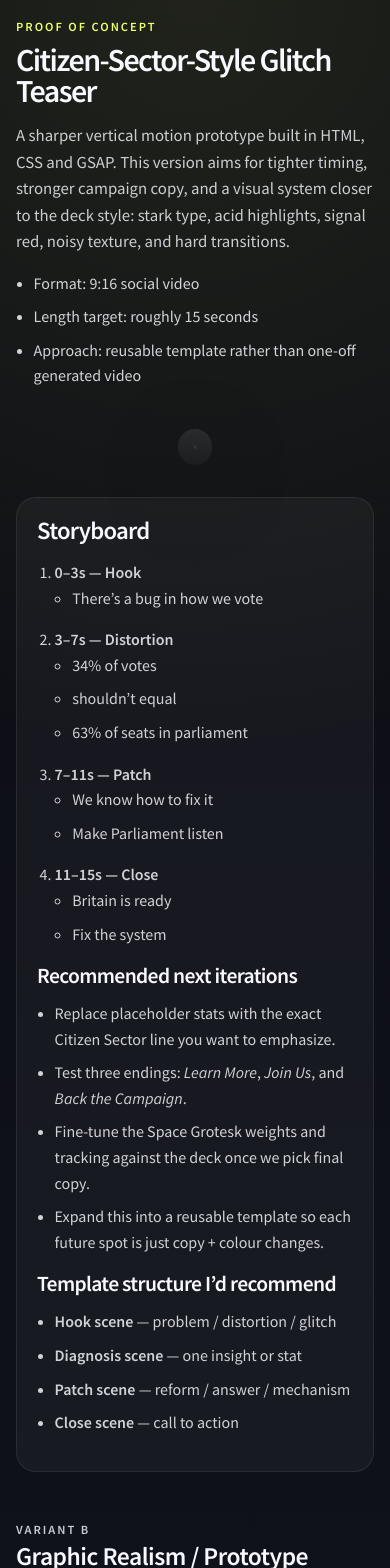
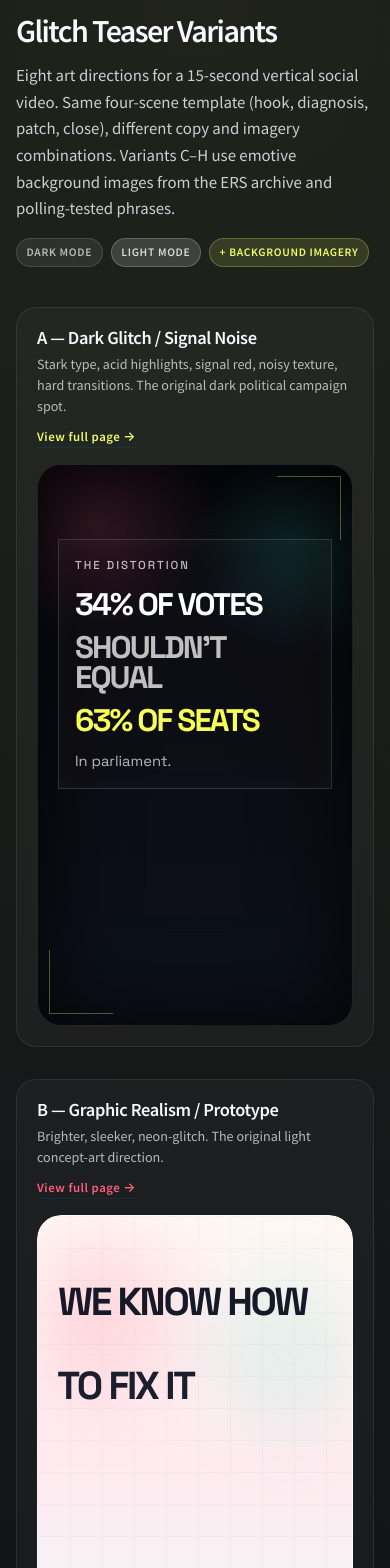
Before and after one commit to fsargent/proportional.uk, a SvelteKit app: page /glitch-poc in a window 390 px wide. Shown: the top 1568 px of the page. Built offline with nearby package versions, Linux system fonts and the light colour scheme.

Commit message:
Refactor: Update Glitch components with new copy, styling, and structure for enhanced messaging and visual consistency

```diff
--- a/src/lib/components/glitch/GlitchSpotH.svelte
+++ b/src/lib/components/glitch/GlitchSpotH.svelte
@@ -111,10 +111,11 @@
 	<div class="scene scene-2">
 		<img class="bg-image" src="/images/glitch/One_rule_for_them_1080.png" alt="" aria-hidden="true" />
 		<div class="stat-card">
-			<div class="stat-line">YOUR VOTE'S</div>
-			<div class="stat-line">VALUE</div>
+			<div class="stat-line">THE VALUE OF</div>
+			<div class="stat-line">YOUR VOTE</div>
 			<div class="stat-line accent">DEPENDS ON</div>
 			<div class="stat-line accent">WHERE YOU LIVE</div>
+			<div class="stat-kicker">That's not fair.</div>
 		</div>
 	</div>
 
@@ -123,7 +124,7 @@
 		<div class="fix-line">LET'S CHANGE</div>
 		<div class="fix-line accent">THE SYSTEM</div>
 		<div class="proto-box">
-			<div class="tiny">FAIRER REPRESENTATION</div>
+			<div class="proto-label">FAIRER VOTES = BETTER REPRESENTATION</div>
 			<div class="proto-grid">
 				{#each Array(12) as _, i}
 					<div class="cell"></div>
@@ -206,7 +207,7 @@
 		opacity: 0.22;
 	}
 
-	.tiny, .brand {
+	.brand {
 		font-size: 0.72rem;
 		letter-spacing: 0.17em;
 		text-transform: uppercase;
@@ -247,13 +248,22 @@
 	}
 
 	.stat-line {
-		margin-top: 0.85rem;
-		font-size: clamp(1.55rem, 8vw, 2.8rem);
+		margin-top: 0.35rem;
+		font-size: clamp(1.35rem, 7vw, 2.4rem);
 		line-height: 0.94;
 		font-weight: 700;
 		letter-spacing: -0.06em;
 		text-transform: uppercase;
 		color: #161927;
+	}
+
+	.stat-kicker {
+		margin-top: 0.9rem;
+		font-size: 1rem;
+		font-weight: 600;
+		text-transform: uppercase;
+		letter-spacing: 0.02em;
+		color: rgba(22,25,39,0.72);
 	}
 
 	.fix-line {
@@ -264,6 +274,15 @@
 		letter-spacing: -0.06em;
 		text-transform: uppercase;
 		color: #161927;
+	}
+
+	.proto-label {
+		font-size: 0.92rem;
+		font-weight: 700;
+		letter-spacing: 0.04em;
+		text-transform: uppercase;
+		color: #161927;
+		line-height: 1.3;
 	}
 
 	.proto-box {
--- a/src/routes/glitch-poc/+page.svelte
+++ b/src/routes/glitch-poc/+page.svelte
@@ -1,108 +1,53 @@
 <script lang="ts">
 	import { onMount } from 'svelte';
-	import { gsap } from 'gsap';
+	import GlitchSpotA from '$lib/components/glitch/GlitchSpotA.svelte';
+	import GlitchSpotB from '$lib/components/glitch/GlitchSpotB.svelte';
+	import GlitchSpotC from '$lib/components/glitch/GlitchSpotC.svelte';
+	import GlitchSpotD from '$lib/components/glitch/GlitchSpotD.svelte';
+	import GlitchSpotE from '$lib/components/glitch/GlitchSpotE.svelte';
+	import GlitchSpotF from '$lib/components/glitch/GlitchSpotF.svelte';
+	import GlitchSpotG from '$lib/components/glitch/GlitchSpotG.svelte';
+	import GlitchSpotH from '$lib/components/glitch/GlitchSpotH.svelte';
 
-	type SceneSpec = {
-		label: string;
-		copy: string[];
-		duration: string;
+	type ManifestEntry = {
+		file: string;
+		exportedAt: string;
+		fps: number;
 	};
 
-	const sceneSpecs: SceneSpec[] = [
-		{
-			label: 'Hook',
-			copy: ['There’s a bug in how we vote'],
-			duration: '0–3s'
-		},
-		{
-			label: 'Distortion',
-			copy: ['34% of votes', 'shouldn’t equal', '63% of seats in parliament'],
-			duration: '3–7s'
-		},
-		{
-			label: 'Patch',
-			copy: ['We know how to fix it', 'Make Parliament listen'],
-			duration: '7–11s'
-		},
-		{
-			label: 'Close',
-			copy: ['Britain is ready', 'Fix the system'],
-			duration: '11–15s'
-		}
-	];
+	type Manifest = Record<string, ManifestEntry>;
 
-	let frame: HTMLDivElement;
-	let tl: gsap.core.Timeline;
+	let manifest: Manifest | null = $state(null);
 
 	onMount(() => {
 		document.body.classList.add('glitch-poc-body');
 
-		const mm = gsap.matchMedia();
+		fetch('/video/manifest.json')
+			.then((res) => (res.ok ? res.json() : null))
+			.then((data) => { if (data) manifest = data; })
+			.catch(() => {});
 
-		gsap.set('.scene', { autoAlpha: 0 });
-		gsap.set('.scene-1', { autoAlpha: 1 });
-		gsap.set('.scene-1 .subhead', { opacity: 1 });
-
-		mm.add('(prefers-reduced-motion: no-preference)', () => {
-			tl = gsap.timeline({ repeat: -1, repeatDelay: 0.55, defaults: { ease: 'power2.out' } });
-
-			tl.set('.scene', { autoAlpha: 0 })
-				.set('.scene-1', { autoAlpha: 1 })
-				.fromTo(
-					'.headline-1 .glitch-line',
-					{ yPercent: 120, opacity: 0 },
-					{ yPercent: 0, opacity: 1, stagger: 0.08, duration: 0.5 }
-				)
-				.fromTo('.scene-1 .subhead', { y: 12, opacity: 0 }, { y: 0, opacity: 0.92, duration: 0.24 }, '-=0.18')
-				.fromTo('.system-noise', { opacity: 0.2 }, { opacity: 0.58, duration: 0.18 }, '<')
-				.to('.scene-1', { x: -12, duration: 0.04 })
-				.to('.scene-1', { x: 7, duration: 0.04 })
-				.to('.scene-1', { x: 0, duration: 0.06 })
-				.to('.scene-1 .flash-word', {
-					textShadow: '0 0 12px rgba(255,255,255,0.45), 4px 0 0 rgba(255,90,117,0.55), -4px 0 0 rgba(57,255,214,0.5)',
-					duration: 0.06,
-					repeat: 3,
-					yoyo: true
-				}, '-=0.1')
-				.to('.scene-1', { autoAlpha: 0, duration: 0.18, delay: 1.45 })
-				.set('.scene-2', { autoAlpha: 1 })
-				.fromTo('.scene-2 .panel', { scale: 0.97, opacity: 0 }, { scale: 1, opacity: 1, duration: 0.28 })
-				.fromTo('.scene-2 .stat-line', { y: 20, opacity: 0 }, { y: 0, opacity: 1, duration: 0.3, stagger: 0.07 }, '-=0.12')
-				.fromTo('.scene-2 .microcopy', { y: 10, opacity: 0 }, { y: 0, opacity: 0.84, duration: 0.24 }, '-=0.16')
-				.to('.scene-2 .panel', { filter: 'contrast(1.1) saturate(1.15)', duration: 0.08, repeat: 2, yoyo: true })
-				.to('.scene-2', { autoAlpha: 0, duration: 0.18, delay: 1.45 })
-				.set('.scene-3', { autoAlpha: 1 })
-				.fromTo('.scene-3 .fix', { clipPath: 'inset(0 100% 0 0)', opacity: 0.25 }, { clipPath: 'inset(0 0% 0 0)', opacity: 1, duration: 0.46 })
-				.fromTo('.scene-3 .sub', { y: 12, opacity: 0 }, { y: 0, opacity: 1, duration: 0.28 }, '-=0.14')
-				.to('.scene-3 .grid-cell', { backgroundColor: 'rgba(236,255,109,0.92)', stagger: 0.018, duration: 0.14 }, '-=0.18')
-				.fromTo('.scene-3 .patch-note', { opacity: 0 }, { opacity: 0.92, duration: 0.2 }, '-=0.06')
-				.to('.scene-3', { autoAlpha: 0, duration: 0.18, delay: 1.35 })
-				.set('.scene-4', { autoAlpha: 1 })
-				.fromTo('.scene-4 .cta-line', { y: 18, opacity: 0 }, { y: 0, opacity: 1, stagger: 0.08, duration: 0.28 })
-				.fromTo('.scene-4 .url', { scaleX: 0.72, opacity: 0 }, { scaleX: 1, opacity: 1, duration: 0.24 }, '-=0.04')
-				.fromTo('.scene-4 .variant-tag', { opacity: 0 }, { opacity: 0.78, duration: 0.18 }, '-=0.05')
-				.to(frame, {
-					filter: 'contrast(1.16) saturate(1.08)',
-					duration: 0.08,
-					repeat: 2,
-					yoyo: true
-				}, '<')
-				.to('.scene-4', { autoAlpha: 0, duration: 0.18, delay: 1.7 });
+		return () => document.body.classList.remove('glitch-poc-body');
 	});
 
-		return () => {
-			document.body.classList.remove('glitch-poc-body');
-			mm.revert();
-			tl?.kill();
-		};
+	function formatDate(iso: string) {
+		return new Date(iso).toLocaleString('en-GB', {
+			day: 'numeric',
+			month: 'short',
+			year: 'numeric',
+			hour: '2-digit',
+			minute: '2-digit'
 		});
+	}
+
+
 </script>
 
 <svelte:head>
-	<title>Glitch Spot Proof of Concept • Proportional.uk</title>
+	<title>Glitch Spot Variants • Proportional.uk</title>
 	<meta
 		name="description"
-		content="A tighter 15-second vertical HTML/CSS/GSAP proof of concept for a glitch-style proportional representation social video."
+		content="Eight variations of a 15-second vertical glitch-style social video for electoral reform messaging."
 	/>
 	<link rel="preconnect" href="https://fonts.googleapis.com" />
 	<link rel="preconnect" href="https://fonts.gstatic.com" crossorigin="anonymous" />
@@ -114,121 +59,122 @@
 
 <div class="page">
 	<section class="intro">
-		<p class="eyebrow">Proof of Concept</p>
-		<h1>Citizen-Sector-Style Glitch Teaser</h1>
+		<h1>Glitch Teaser Variants</h1>
 		<p class="lede">
-			A sharper vertical motion prototype built in HTML, CSS and GSAP. This version aims for tighter
-			timing, stronger campaign copy, and a visual system closer to the deck style: stark type,
-			acid highlights, signal red, noisy texture, and hard transitions.
+			Eight art directions for a 15-second vertical social video. Same four-scene template
+			(hook, diagnosis, patch, close), different copy and imagery combinations.
+			Variants C–H use emotive background images from the ERS archive and polling-tested phrases.
 		</p>
-		<ul>
-			<li>Format: 9:16 social video</li>
-			<li>Length target: roughly 15 seconds</li>
-			<li>Approach: reusable template rather than one-off generated video</li>
-		</ul>
+		<div class="legend">
+			<span class="legend-chip dark-chip">Dark mode</span>
+			<span class="legend-chip light-chip">Light mode</span>
+			<span class="legend-chip image-chip">+ Background imagery</span>
+		</div>
 	</section>
 
-	<section class="preview-wrap">
-		<div class="phone-shell">
-			<div class="video-frame" bind:this={frame}>
-				<div class="system-noise"></div>
-				<div class="scanlines"></div>
-				<div class="vignette"></div>
-				<div class="corner corner-a"></div>
-				<div class="corner corner-b"></div>
-
-				<div class="scene scene-1">
-					<div class="kicker">National Commission on Electoral Reform</div>
-					<div class="headline headline-1">
-						<div class="clip"><span class="glitch-line">THERE’S A</span></div>
-						<div class="clip"><span class="glitch-line acid flash-word">BUG</span></div>
-						<div class="clip"><span class="glitch-line">IN HOW WE VOTE</span></div>
+	<section class="variant-grid">
+		<div class="variant-card">
+			<div class="variant-header">
+				<h2>A — Dark Glitch / Signal Noise</h2>
+				<p class="desc">Stark type, acid highlights, signal red, noisy texture, hard transitions. The original dark political campaign spot.</p>
+				<a href="/glitch-poc/a" class="link">View full page &rarr;</a>
 			</div>
-					<div class="subhead">Britain deserves results that reflect how people actually vote.</div>
+			<div class="phone-shell dark"><GlitchSpotA /></div>
 		</div>
 
-				<div class="scene scene-2">
-					<div class="panel stat-panel">
-						<div class="tiny-label">The Distortion</div>
-						<div class="stat-line">34% OF VOTES</div>
-						<div class="stat-line dim">SHOULDN’T EQUAL</div>
-						<div class="stat-line acid">63% OF SEATS</div>
-						<div class="microcopy">In parliament.</div>
+		<div class="variant-card">
+			<div class="variant-header">
+				<h2>B — Graphic Realism / Prototype</h2>
+				<p class="desc">Brighter, sleeker, neon-glitch. The original light concept-art direction.</p>
+				<a href="/glitch-poc/b" class="link pink">View full page &rarr;</a>
 			</div>
+			<div class="phone-shell light"><GlitchSpotB /></div>
 		</div>
 
-				<div class="scene scene-3">
-					<div class="tiny-label">We Can Fix This</div>
-					<div class="fix">WE KNOW HOW<br />TO FIX IT</div>
-					<div class="sub">Make Parliament listen.</div>
-					<div class="patch-note">Fairer. Clearer. Harder to ignore.</div>
-					<div class="grid">
-						{#each Array(18) as _, i}
-							<div class="grid-cell" style={`animation-delay:${i * 0.03}s`}></div>
-						{/each}
+		<div class="variant-card">
+			<div class="variant-header">
+				<h2>C — Reform Stats + "One Rule For Them"</h2>
+				<p class="desc">"28% of votes, 60% of MPs — make it make sense." Uses the Boris/One Rule image as background. Dark mode with emotive imagery.</p>
+				<p class="polling-tag">Polling phrases: Reform stat (28%/60%) · "The maths are simple" · "Fairer votes = better representation"</p>
 			</div>
+			<div class="phone-shell dark"><GlitchSpotC /></div>
 		</div>
 
-				<div class="scene scene-4">
-					<div class="brand-mark">Open Britain • National Commission on Electoral Reform</div>
-					<div class="cta-line">BRITAIN IS READY</div>
-					<div class="cta-line acid">FIX THE SYSTEM</div>
-					<a class="url" href="https://www.open-britain.co.uk/ncer" target="_blank" rel="noreferrer"
-						>open-britain.co.uk/ncer</a
-					>
-					<div class="variant-tag">Teaser Variant A • Learn More / Back the Case / Join In</div>
+		<div class="variant-card">
+			<div class="variant-header">
+				<h2>D — Old Playbook + Veterans</h2>
+				<p class="desc">"The Old Playbook Is Failing. It's Time for a Rewrite." Veteran/poppy imagery layered behind the glitch. Patriotic emotional weight.</p>
+				<p class="polling-tag">Polling phrases: "Old Playbook Is Failing" · "We've Done It Before" · "When people believe their vote matters"</p>
 			</div>
-			</div>
+			<div class="phone-shell dark"><GlitchSpotD /></div>
 		</div>
 
-		<div class="notes">
-			<h2>Storyboard</h2>
-			<ol class="scene-list">
-				{#each sceneSpecs as scene}
-					<li>
-						<strong>{scene.duration} — {scene.label}</strong>
-						<ul>
-							{#each scene.copy as line}
-								<li>{line}</li>
-							{/each}
-						</ul>
-					</li>
-				{/each}
-			</ol>
+		<div class="variant-card">
+			<div class="variant-header">
+				<h2>E — System Works For Them + Bouncer</h2>
+				<p class="desc">"The System Works for Them. Let's Make It Work for Us." The bouncer/no-voice image behind a closed-club message.</p>
+				<p class="polling-tag">Polling phrases: "System Works for Them" · "Politics is a closed club" · "System's Rigged" · "Take Back Control"</p>
+			</div>
+			<div class="phone-shell dark"><GlitchSpotE /></div>
+		</div>
 
-			<h3>Recommended next iterations</h3>
-			<ul>
-				<li>Replace placeholder stats with the exact Citizen Sector line you want to emphasize.</li>
-				<li>Test three endings: <em>Learn More</em>, <em>Join Us</em>, and <em>Back the Campaign</em>.</li>
-				<li>Fine-tune the Space Grotesk weights and tracking against the deck once we pick final copy.</li>
-				<li>Expand this into a reusable template so each future spot is just copy + colour changes.</li>
-			</ul>
+		<div class="variant-card">
+			<div class="variant-header">
+				<h2>F — Votes Matter + Poppies (Light)</h2>
+				<p class="desc">"When People Believe, They Show Up." Light mode with poppy field and veteran imagery blended through.</p>
+				<p class="polling-tag">Polling phrases: "When people believe their vote matters" · "Higher turnouts" · "Vote shouldn't depend on where you live"</p>
+			</div>
+			<div class="phone-shell light"><GlitchSpotF /></div>
+		</div>
 
-			<h3>Template structure I’d recommend</h3>
+		<div class="variant-card">
+			<div class="variant-header">
+				<h2>G — 22 Million Votes + They Lied</h2>
+				<p class="desc">"22 Million Votes Didn't Count." Hard-hitting stat opener with bouncer and Boris imagery. Dark confrontational tone.</p>
+				<p class="polling-tag">Polling phrases: "22 million votes" · "They Told You Voting Was Enough. They Lied" · "Changing the Game"</p>
+			</div>
+			<div class="phone-shell dark"><GlitchSpotG /></div>
+		</div>
+
+		<div class="variant-card">
+			<div class="variant-header">
+				<h2>H — 35% of Your Wages (Light)</h2>
+				<p class="desc">"You Wouldn't Accept 35% of Your Wages — Why Accept It in Your Vote?" Light mode with One Rule imagery. Personal, relatable hook.</p>
+				<p class="polling-tag">Polling phrases: "35% of your wages" · "Value of your vote depends on where you live" · "Fairer votes = better representation"</p>
+			</div>
+			<div class="phone-shell light"><GlitchSpotH /></div>
+		</div>
+	</section>
+
+	<section class="notes-section">
+		<h2>Template Structure</h2>
 		<ul>
 			<li><strong>Hook scene</strong> — problem / distortion / glitch</li>
-				<li><strong>Diagnosis scene</strong> — one insight or stat</li>
+			<li><strong>Diagnosis scene</strong> — one stat or emotional insight</li>
 			<li><strong>Patch scene</strong> — reform / answer / mechanism</li>
 			<li><strong>Close scene</strong> — call to action</li>
 		</ul>
-		</div>
-	</section>
 
-	<section class="variant-b-section">
-		<div class="variant-header">
-			<p class="eyebrow">Variant B</p>
-			<h2>Graphic Realism / Prototype Treatment</h2>
+		<h3>Background Images</h3>
 		<p>
-				Brighter, sleeker, more neon and more obviously concept-art / work-in-progress. Same message,
-				different visual mood.
+			Variants C–H layer emotive ERS archive images behind each scene. Images fade in with
+			the scene transition and sit behind the text at reduced opacity with blend modes
+			(luminosity for dark, multiply for light) so they reinforce the message without
+			competing with readability.
 		</p>
-		</div>
-		<iframe
-			title="Glitch proof of concept variant B"
-			src="/glitch-poc/b"
-			class="variant-frame"
-			loading="lazy"
-		></iframe>
+
+		<h3>Polling Copy</h3>
+		<p>
+			Copy is drawn from A/B-tested polling phrases ranked by win rate. The top performers
+			are distributed across variants so each spot leads with a different angle — stats,
+			fairness, personal cost, or institutional critique.
+		</p>
+
+		<h3>Video Export</h3>
+		<p>
+			Run <code>bun run export:video</code> with the dev server running.
+			Videos are written to <code>static/video/</code> with timestamped filenames.
+		</p>
 	</section>
 </div>
 
@@ -239,30 +185,18 @@
 			linear-gradient(180deg, #0c0d13 0%, #12151f 100%);
 	}
 
-	.page {
-		display: grid;
-		gap: 2rem;
-		color: #f3f5fa;
-	}
+	.page { display: grid; gap: 2.5rem; color: #f3f5fa; }
+	.intro { max-width: 54rem; }
 
-	.intro {
-		max-width: 54rem;
-	}
-
-	.eyebrow {
-		margin: 0 0 0.5rem;
-		text-transform: uppercase;
-		letter-spacing: 0.16em;
-		font-size: 0.78rem;
-		font-weight: 800;
-		color: #ecff6d;
-	}
-
-	h1 {
+	.page h1 {
 		margin: 0 0 0.75rem;
 		font-size: clamp(2rem, 5vw, 3.4rem);
 		line-height: 0.95;
 		letter-spacing: -0.05em;
+		color: #f7f9ff;
+	}
+
+	.page h2 {
 		color: #f7f9ff;
 	}
 
@@ -273,330 +207,139 @@
 		color: rgba(243, 245, 250, 0.82);
 	}
 
-	.intro ul {
-		margin: 1rem 0 0;
-		padding-left: 1.1rem;
-		color: rgba(243, 245, 250, 0.85);
-		line-height: 1.7;
+	.legend {
+		display: flex;
+		gap: 0.5rem;
+		margin-top: 1rem;
+		flex-wrap: wrap;
 	}
 
-	.preview-wrap {
-		display: grid;
-		grid-template-columns: minmax(0, 420px) minmax(0, 1fr);
-		gap: 2rem;
-		align-items: start;
+	.legend-chip {
+		padding: 0.25rem 0.6rem;
+		border-radius: 999px;
+		font-size: 0.72rem;
+		font-weight: 600;
+		letter-spacing: 0.06em;
+		text-transform: uppercase;
 	}
 
-	.phone-shell {
-		padding: 1rem;
-		border-radius: 2rem;
-		background: linear-gradient(180deg, rgba(255,255,255,0.09), rgba(255,255,255,0.03));
-		box-shadow: 0 24px 80px rgba(0, 0, 0, 0.45);
-		backdrop-filter: blur(12px);
+	.dark-chip {
+		background: rgba(255,255,255,0.08);
+		color: rgba(243,245,250,0.7);
+		border: 1px solid rgba(255,255,255,0.12);
 	}
 
-	.video-frame {
-		position: relative;
-		aspect-ratio: 9 / 16;
-		width: min(100%, 390px);
-		overflow: hidden;
-		border-radius: 1.5rem;
-		background:
-			radial-gradient(circle at 18% 10%, rgba(255, 90, 117, 0.18), transparent 22%),
-			radial-gradient(circle at 82% 16%, rgba(57, 255, 214, 0.12), transparent 20%),
-			linear-gradient(180deg, #05070d 0%, #0a0d14 55%, #0d111b 100%);
-		border: 1px solid rgba(255, 255, 255, 0.08);
-		font-family: 'Space Grotesk', Inter, ui-sans-serif, system-ui, sans-serif;
+	.light-chip {
+		background: rgba(255,255,255,0.15);
+		color: rgba(243,245,250,0.85);
+		border: 1px solid rgba(255,255,255,0.2);
 	}
 
-	.scene,
-	.system-noise,
-	.scanlines,
-	.vignette,
-	.corner {
-		position: absolute;
-		inset: 0;
+	.image-chip {
+		background: rgba(236,255,109,0.12);
+		color: #ecff6d;
+		border: 1px solid rgba(236,255,109,0.25);
 	}
 
-	.scene {
-		padding: 1.25rem;
+	.variant-grid {
 		display: grid;
-		align-content: start;
+		grid-template-columns: repeat(auto-fill, minmax(340px, 1fr));
+		gap: 2rem;
 	}
 
-	.system-noise {
-		background-image:
-			linear-gradient(90deg, rgba(255,255,255,0.07) 0 1px, transparent 1px),
-			linear-gradient(rgba(255,255,255,0.04) 0 1px, transparent 1px);
-		background-size: 34px 34px, 22px 22px;
-		mix-blend-mode: overlay;
-		opacity: 0.28;
-		animation: drift 8s linear infinite;
+	.variant-card {
+		display: grid;
+		gap: 1rem;
+		padding: 1.25rem;
+		border-radius: 1.25rem;
+		background: rgba(255,255,255,0.03);
+		border: 1px solid rgba(255,255,255,0.08);
+		transition: border-color 0.2s;
 	}
 
-	.scanlines {
-		background: repeating-linear-gradient(
-			180deg,
-			rgba(255, 255, 255, 0.05) 0 1px,
-			transparent 1px 4px
-		);
-		opacity: 0.09;
-		pointer-events: none;
+	.variant-card:hover {
+		border-color: rgba(255,255,255,0.16);
 	}
 
-	.vignette {
-		box-shadow: inset 0 0 90px rgba(0, 0, 0, 0.82);
-		pointer-events: none;
+	.variant-header h2 {
+		margin: 0 0 0.4rem;
+		font-size: 1.15rem;
+		letter-spacing: -0.02em;
 	}
 
-	.corner-a::before,
-	.corner-b::before {
-		content: '';
-		position: absolute;
-		width: 4rem;
-		height: 4rem;
-		border: 1px solid rgba(236, 255, 109, 0.32);
-	}
-
-	.corner-a::before {
-		top: 0.7rem;
-		right: 0.7rem;
-		border-left: 0;
-		border-bottom: 0;
-	}
-
-	.corner-b::before {
-		left: 0.7rem;
-		bottom: 0.7rem;
-		border-right: 0;
-		border-top: 0;
-	}
-
-	.kicker,
-	.tiny-label,
-	.brand-mark,
-	.variant-tag {
-		font-size: 0.72rem;
-		font-weight: 500;
-		letter-spacing: 0.17em;
-		text-transform: uppercase;
+	.desc {
+		margin: 0;
+		font-size: 0.88rem;
+		line-height: 1.5;
 		color: rgba(243, 245, 250, 0.72);
 	}
 
-	.headline {
-		margin-top: 2rem;
-		display: grid;
-		gap: 0.16rem;
-		font-weight: 700;
-		line-height: 0.88;
-		letter-spacing: -0.07em;
-		font-size: clamp(2.2rem, 12vw, 4.2rem);
+	.polling-tag {
+		margin: 0.4rem 0 0;
+		font-size: 0.75rem;
+		line-height: 1.45;
+		color: rgba(236,255,109,0.65);
+		font-style: italic;
 	}
 
-	.clip {
-		overflow: hidden;
+	.link {
+		display: inline-block;
+		margin-top: 0.5rem;
+		font-size: 0.8rem;
+		font-weight: 600;
+		letter-spacing: 0.04em;
+		color: #ecff6d;
+		text-decoration: none;
 	}
 
-	.glitch-line {
-		display: inline-block;
-		text-shadow: 3px 0 0 rgba(255, 90, 117, 0.34), -3px 0 0 rgba(57, 255, 214, 0.3);
+	.link.pink { color: #ff5f7f; }
+	.link:hover { text-decoration: underline; }
+
+	.phone-shell {
+		border-radius: 1.5rem;
+		overflow: hidden;
+		width: 100%;
+		max-width: 320px;
+		margin: 0 auto;
 	}
 
-	.acid {
-		color: #ecff6d;
-	}
-
-	.subhead {
-		margin-top: 0.8rem;
-		max-width: 13rem;
-		font-size: 0.97rem;
-		line-height: 1.3;
-		color: rgba(243, 245, 250, 0.92);
-		text-transform: uppercase;
-		font-weight: 500;
-	}
-
-	.patch-note {
-		margin-top: 0.9rem;
-		font-size: 0.86rem;
-		line-height: 1.35;
-		max-width: 14rem;
-		color: rgba(243, 245, 250, 0.84);
-		text-transform: uppercase;
-		font-weight: 700;
-	}
-
-	.panel {
-		margin-top: 4rem;
-		padding: 1rem;
-		border: 1px solid rgba(255, 255, 255, 0.12);
-		background: rgba(255, 255, 255, 0.05);
-		backdrop-filter: blur(10px);
-	}
-
-	.stat-panel {
-		margin-top: 3.4rem;
-	}
-
-	.stat-line {
-		margin-top: 0.9rem;
-		font-size: clamp(1.5rem, 8vw, 2.9rem);
-		font-weight: 700;
-		line-height: 0.94;
-		letter-spacing: -0.06em;
-		text-transform: uppercase;
-	}
-
-	.stat-line.dim {
-		color: rgba(243, 245, 250, 0.74);
-	}
-
-	.microcopy {
-		margin-top: 1rem;
-		max-width: 12rem;
-		font-size: 0.92rem;
-		line-height: 1.35;
-		color: rgba(243, 245, 250, 0.84);
-	}
-
-	.fix {
-		margin-top: 3.8rem;
-		font-size: clamp(2rem, 10vw, 3.35rem);
-		font-weight: 700;
-		line-height: 0.92;
-		letter-spacing: -0.06em;
-		text-transform: uppercase;
-	}
-
-	.sub {
-		margin-top: 0.85rem;
-		max-width: 13rem;
-		font-size: 0.98rem;
-		line-height: 1.35;
-		color: rgba(243, 245, 250, 0.9);
-	}
-
-	.grid {
-		margin-top: auto;
-		display: grid;
-		grid-template-columns: repeat(6, 1fr);
-		gap: 0.35rem;
-	}
-
-	.grid-cell {
-		aspect-ratio: 1;
-		border-radius: 0.35rem;
-		background: rgba(255, 255, 255, 0.12);
-		border: 1px solid rgba(255, 255, 255, 0.05);
-	}
-
-	.scene-4 {
-		align-content: center;
-		justify-items: start;
-	}
-
-	.cta-line {
-		font-size: clamp(2rem, 10vw, 3.55rem);
-		font-weight: 700;
-		line-height: 0.92;
-		letter-spacing: -0.06em;
-		text-transform: uppercase;
-	}
-
-	.url {
-		margin-top: 1rem;
-		padding: 0.42rem 0.6rem;
-		border: 1px solid rgba(236, 255, 109, 0.55);
-		color: #ecff6d;
-		text-transform: uppercase;
-		font-size: 0.8rem;
-		letter-spacing: 0.14em;
-		font-weight: 800;
-		transform-origin: left center;
-	}
-
-	.variant-tag {
-		margin-top: 0.9rem;
-		font-size: 0.63rem;
-		letter-spacing: 0.13em;
-	}
-
-	.notes {
-		padding: 1.2rem 1.25rem;
+	.notes-section {
+		max-width: 54rem;
+		padding: 1.5rem;
 		border-radius: 1.25rem;
 		background: rgba(255, 255, 255, 0.04);
 		border: 1px solid rgba(255, 255, 255, 0.08);
 	}
 
-	.notes h2,
-	.notes h3 {
+	.notes-section h2, .notes-section h3 {
 		margin-top: 0;
 		letter-spacing: -0.03em;
 		color: #f7f9ff;
 	}
 
-	.notes ol,
-	.notes ul {
+	.notes-section h3 { margin-top: 1.5rem; }
+
+	.notes-section ul {
 		padding-left: 1.1rem;
 		line-height: 1.7;
 		color: rgba(243, 245, 250, 0.84);
 	}
 
-	.scene-list > li + li {
-		margin-top: 0.8rem;
+	.notes-section p {
+		line-height: 1.6;
+		color: rgba(243, 245, 250, 0.82);
 	}
 
-	@keyframes drift {
-		from {
-			transform: translate3d(0, 0, 0);
-		}
-		to {
-			transform: translate3d(-24px, -24px, 0);
-		}
+	.notes-section code {
+		padding: 0.15em 0.35em;
+		border-radius: 0.3em;
+		background: rgba(255, 255, 255, 0.1);
+		font-size: 0.88em;
 	}
 
-	.variant-b-section {
-		margin-top: 1rem;
-		display: grid;
-		gap: 1rem;
-	}
-
-	.variant-header {
-		max-width: 54rem;
-	}
-
-	.variant-header h2 {
-		margin: 0.2rem 0 0.6rem;
-		font-size: clamp(1.6rem, 4vw, 2.4rem);
-		color: #f7f9ff;
-	}
-
-
-	.variant-header p {
-		margin: 0;
-		color: rgba(243, 245, 250, 0.82);
-		line-height: 1.55;
-	}
-
-	.variant-frame {
-		width: 100%;
-		min-height: 1200px;
-		border: 1px solid rgba(255, 255, 255, 0.08);
-		border-radius: 1.25rem;
-		background: rgba(255, 255, 255, 0.04);
-	}
-
-	@media (max-width: 900px) {
-		.preview-wrap {
+	@media (max-width: 720px) {
+		.variant-grid {
 			grid-template-columns: 1fr;
-		}
-
-		.phone-shell {
-			justify-self: center;
-		}
-
-		.variant-frame {
-			min-height: 980px;
 		}
 	}
 </style>
```
Also changed, not shown: src/lib/components/glitch/GlitchSpotF.svelte (+28 -8 lines). Lines whose indentation alone changed are shown as unchanged.
